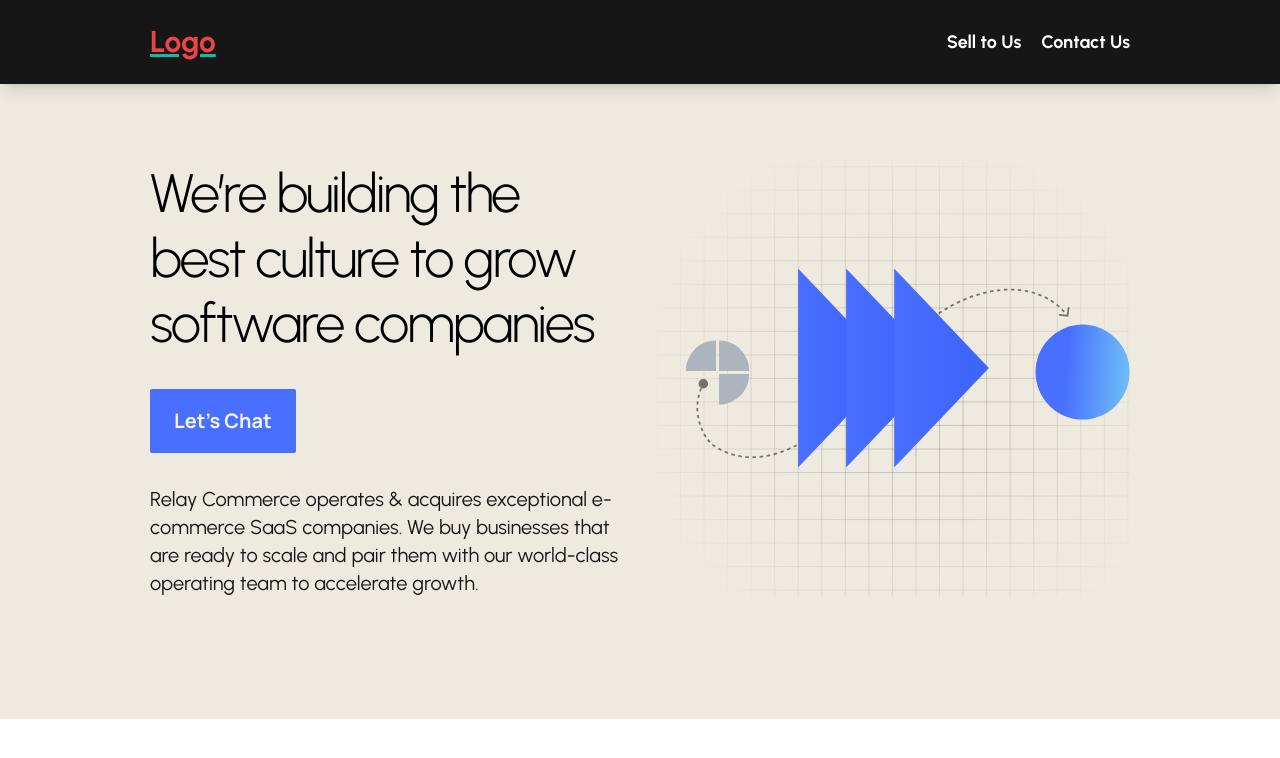
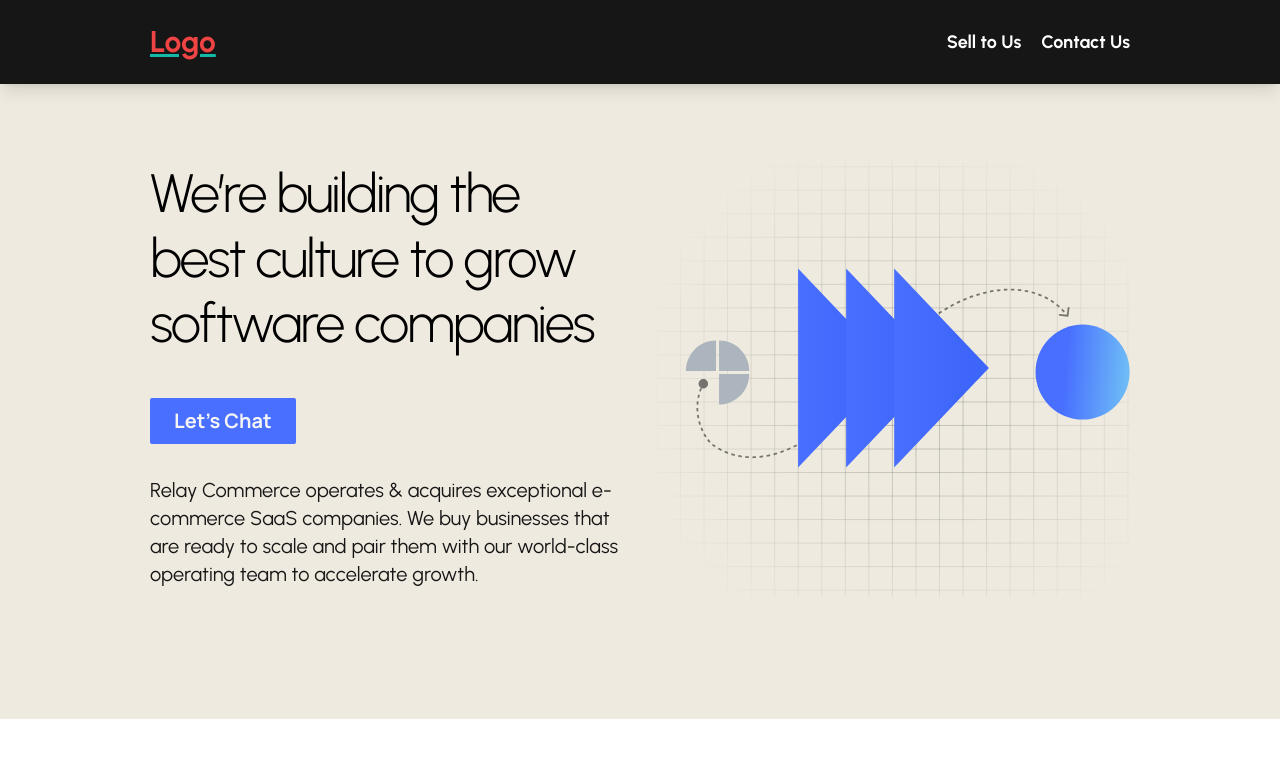
Before and after one commit to Reuben-Victoria/jobs, a React (Create React App) app: page / in a window 1280 px wide. Shown: the top 758 px of the page. Built offline with nearby package versions, Linux system fonts and the light colour scheme.

Commit message:
refactor: home button's padding

```diff
--- a/src/pages/Home.js
+++ b/src/pages/Home.js
@@ -6,7 +6,7 @@ export const Home = () => {
         <h1 className='text-4xl md:text-[54px] md:leading-[1.2] tracking-[-0.04em] font-normal md:font-light w-full md:max-w-[540px] '>
           We’re building the best culture to grow software companies
         </h1>
-        <button className='text-lg font-medium md:text-xl md:font-bold max-w-fit text-text-buttonText font-manrope rounded-sm hover:opacity-80 py-3 md:py-[1.125rem] px-3 md:px-[1.5rem] bg-background-buttonBg'>
+        <button className='text-lg font-medium md:text-xl md:font-bold max-w-fit text-text-buttonText font-manrope rounded-sm hover:opacity-80 py-3 md:py-1 px-3 md:px-[1.5rem] bg-background-buttonBg'>
           Let's Chat
         </button>
         <p className='text-[#161616] text-lg md:text-xl '>
```
